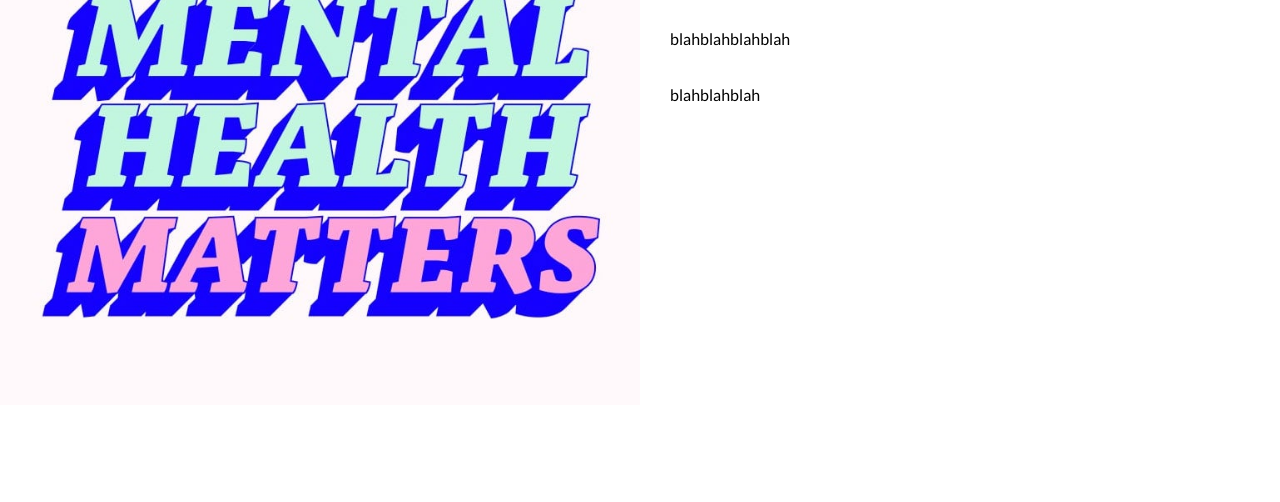
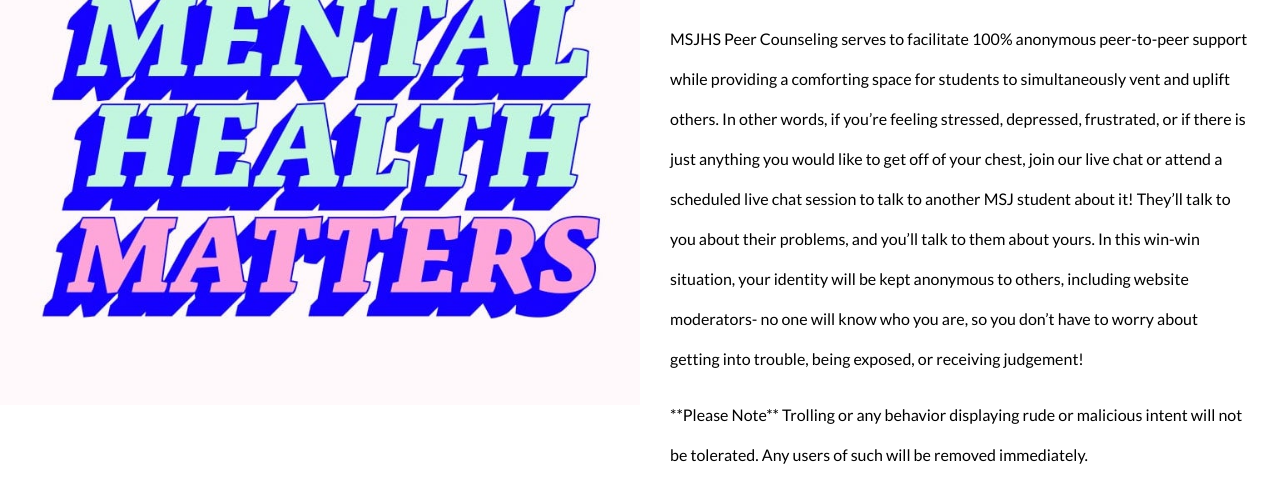
Before and after one commit to jtao22/MSJHSMentalHealthDraft, a website: page about.html in a window 1280 px wide. Shown: the part 184-686 px from the top of the page. Drawn offline with Linux system fonts and the light colour scheme.

Commit message:
update about page

```diff
--- a/about.html
+++ b/about.html
@@ -1,6 +1,7 @@
 <!DOCTYPE html>
 <html>
 <head>
+		<meta name="viewport"content="width=device-width, initial-scale=1.0">
 		<meta charset="utf-8" />
 		<title>About</title>
 		<link href="https://fonts.googleapis.com/css2?family=Lato&display=swap" rel="stylesheet">
@@ -38,8 +39,8 @@
 
 			<div class="profile-content-wrapper">
 				<h1> Hi! Thanks for visiting our page! </h1>
-				<p>blahblahblahblah</p>
-				<p>blahblahblah</p>
+				<p>MSJHS Peer Counseling serves to facilitate 100% anonymous peer-to-peer support while providing a comforting space for students to simultaneously vent and uplift others. In other words, if you’re feeling stressed, depressed, frustrated, or if there is just anything you would like to get off of your chest, join our live chat or attend a scheduled live chat session to talk to another MSJ student about it! They’ll talk to you about their problems, and you’ll talk to them about yours. In this win-win situation, your identity will be kept anonymous to others, including website moderators- no one will know who you are, so you don’t have to worry about getting into trouble, being exposed, or receiving judgement! </p>
+				<p>**Please Note** Trolling or any behavior displaying rude or malicious intent will not be tolerated. Any users of such will be removed immediately. </p>
 			</div>
 		</div>
 	</div>
```
